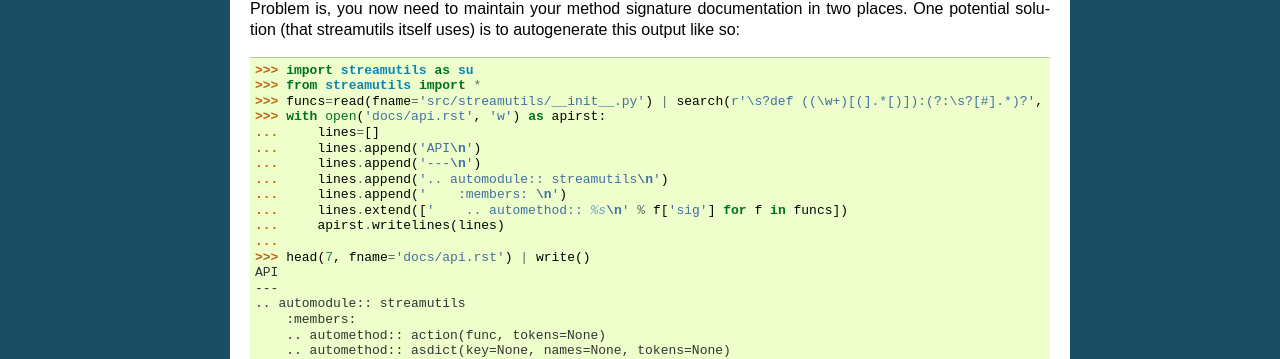
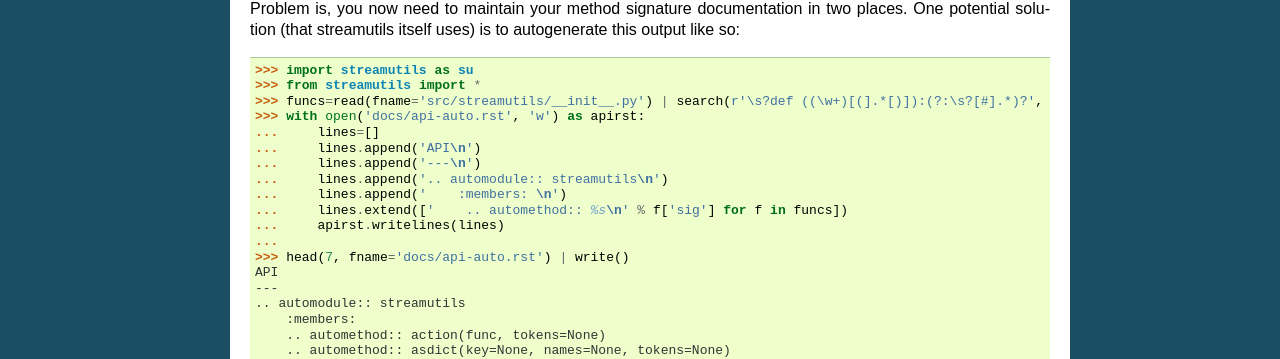
Before and after one commit to maxgrenderjones/streamutils, a Sphinx documentation site: the page built from docs/cookbook.rst, in a window 1280 px wide. Shown: the part 1475-1834 px from the top of the page. Built offline with Sphinx 7.4.7, drawn with Linux system fonts in a browser that asks for light colours.

```diff
--- a/docs/cookbook.rst
+++ b/docs/cookbook.rst
@@ -79,7 +79,7 @@ Problem is, you now need to maintain your method signature documentation in two
     >>> import streamutils as su
     >>> from streamutils import *
     >>> funcs=read(fname='src/streamutils/__init__.py') | search(r'\s?def ((\w+)[(].*[)]):(?:\s?[#].*)?', group=None, names=['sig', 'name']) | sfilter(lambda x: x['name'] in (set(su.__all__) - set(['wrap', 'wrapTerminator']))) | ssorted(key=lambda x: x['name'])
-    >>> with open('docs/api.rst', 'w') as apirst:
+    >>> with open('docs/api-auto.rst', 'w') as apirst:
     ...     lines=[]
     ...     lines.append('API\n')
     ...     lines.append('---\n')
@@ -88,7 +88,7 @@ Problem is, you now need to maintain your method signature documentation in two
     ...     lines.extend(['    .. automethod:: %s\n' % f['sig'] for f in funcs])
     ...     apirst.writelines(lines)
     ...
-    >>> head(7, fname='docs/api.rst') | write()
+    >>> head(7, fname='docs/api-auto.rst') | write()
     API
     ---
     .. automodule:: streamutils
--- a/src/streamutils/__init__.py
+++ b/src/streamutils/__init__.py
@@ -582,6 +582,7 @@ def ssorted(cmp=None, key=None, reverse=False, tokens=None):
     ez_setup.py
     setup.py
 
+    :return: a sorted list
     """
     if PY3: # pragma: no cover
         return sorted(tokens, key=key, reverse=reverse)
@@ -679,7 +680,6 @@ def sreduce(func, initial=None, tokens=None):
 
     :param func: Function to use in the reduction
     :param initial: An initial value
-
     :return: Output of the reduction
     """
     return reduce(func, tokens, initial)
```
